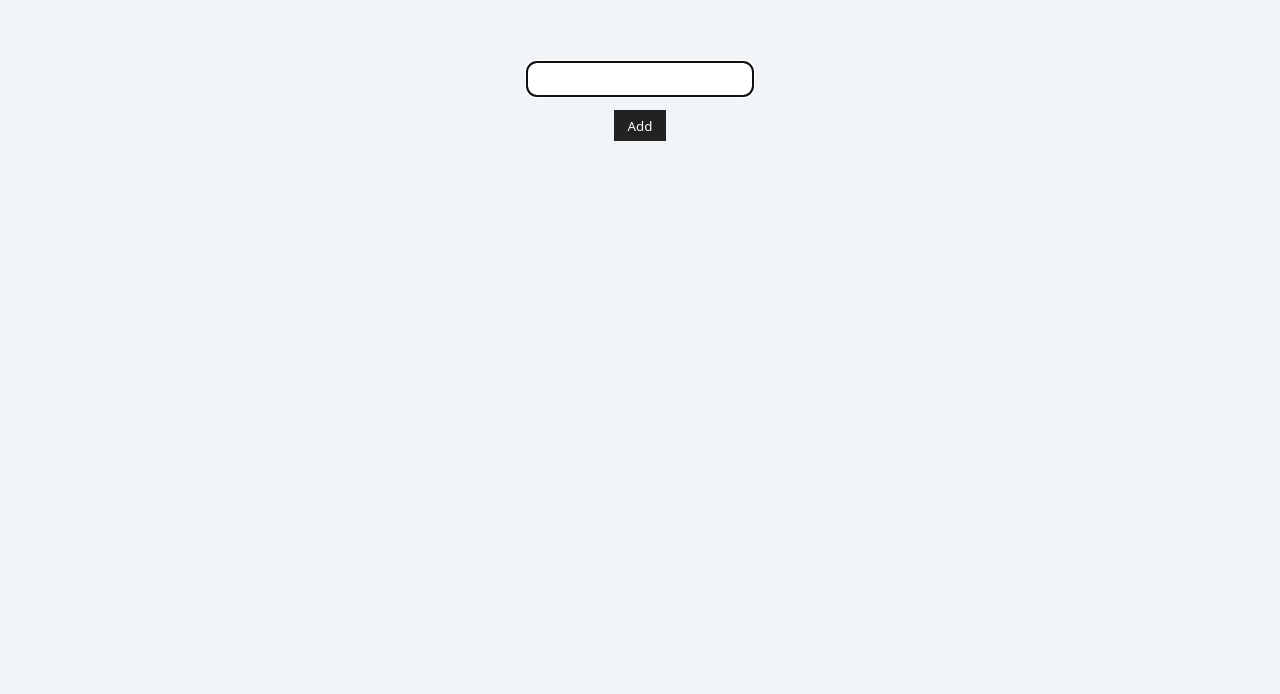
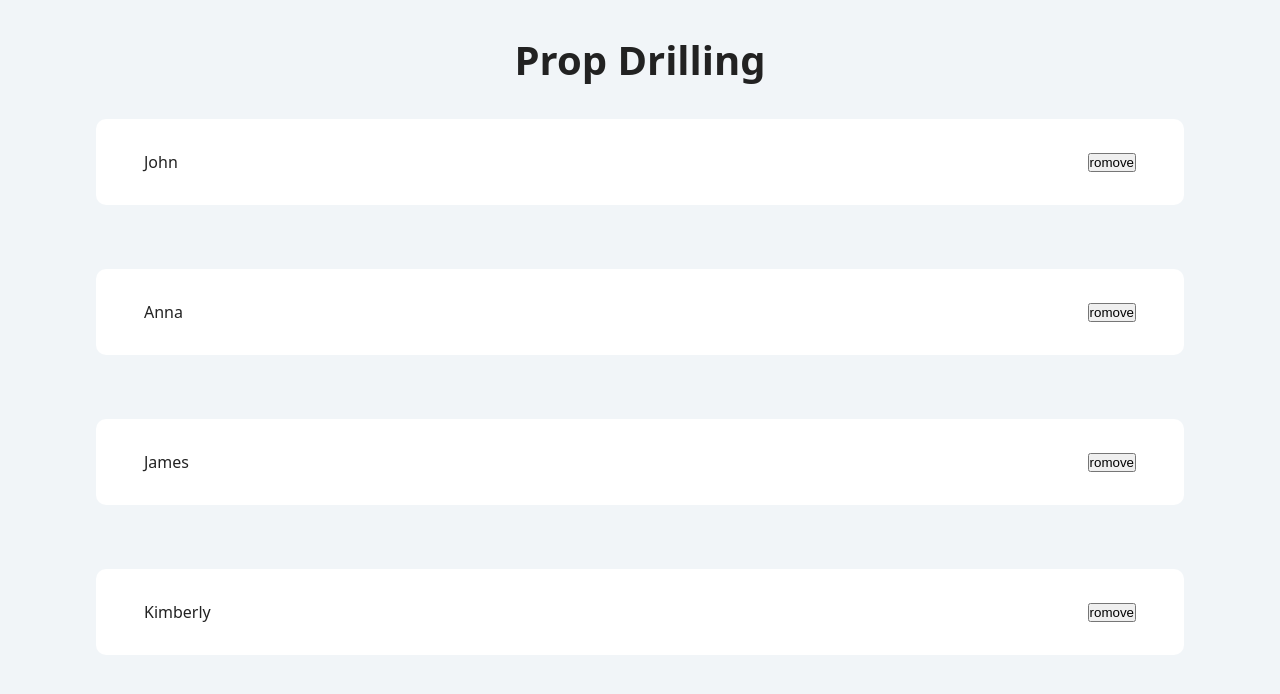
Before and after one commit to michaelboateng1/react-basics, a React (Create React App) app: page / in a window 1280 px wide. Shown: the top 694 px of the page. Built offline with nearby package versions, Linux system fonts and the light colour scheme.

Commit message:
Added prop drilling example

```diff
--- a/src/App.js
+++ b/src/App.js
@@ -29,7 +29,10 @@ import "./index.css";
 // import UncontrolledInput from "./advance_react/useRef/uncontrolled_input";
 
 // ! /* useReducer */
-import Index from "./advance_react/useReducer";
+// import Index from "./advance_react/useReducer";
+
+// ! /* propDrilling */
+import PropDrilling from "./advance_react/prop_drilling/prop_drilling";
 
 function App() {
   return (
@@ -61,7 +64,10 @@ function App() {
         {/* <UncontrolledInput /> */}
 
         {/* useReducer hook */}
-        <Index />
+        {/* <Index /> */}
+
+        {/* propDrilling */}
+        <PropDrilling />
       </div>
     </React.Fragment>
   );
--- /dev/null
+++ b/src/advance_react/prop_drilling/prop_drilling.js
@@ -0,0 +1,42 @@
+import React, { useState } from "react";
+import { data } from "../../data";
+
+function PropDrilling() {
+  const [people, setPeople] = useState(data);
+
+  const removeItem = (id) => {
+    setPeople((people) => {
+      return people.filter((person) => person.id !== id);
+    });
+  };
+
+  return (
+    <>
+      <h1>Prop Drilling</h1>
+      <List people={people} removeItem={removeItem} />
+    </>
+  );
+}
+
+function List({ people, removeItem }) {
+  return (
+    <>
+      {people.map((person) => {
+        return <SinglePerson key={person.id} {...person} removeItem={removeItem} />;
+      })}
+    </>
+  );
+}
+
+function SinglePerson({ id, name, removeItem }) {
+  return (
+    <div className="item">
+      <p>{name}</p>
+      <button type="button" onClick={() => removeItem(id)}>
+        romove
+      </button>
+    </div>
+  );
+}
+
+export default PropDrilling;
```
